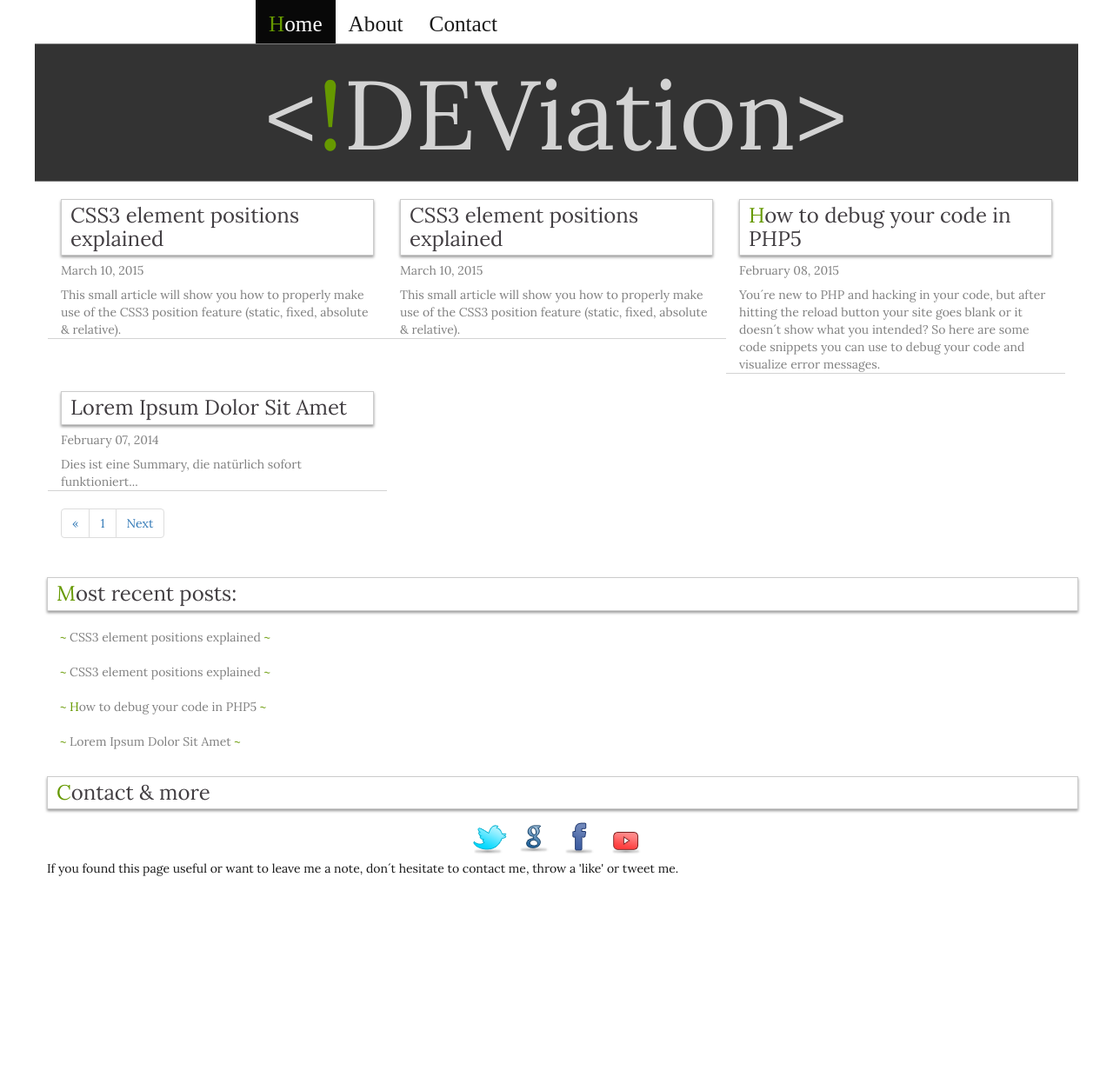
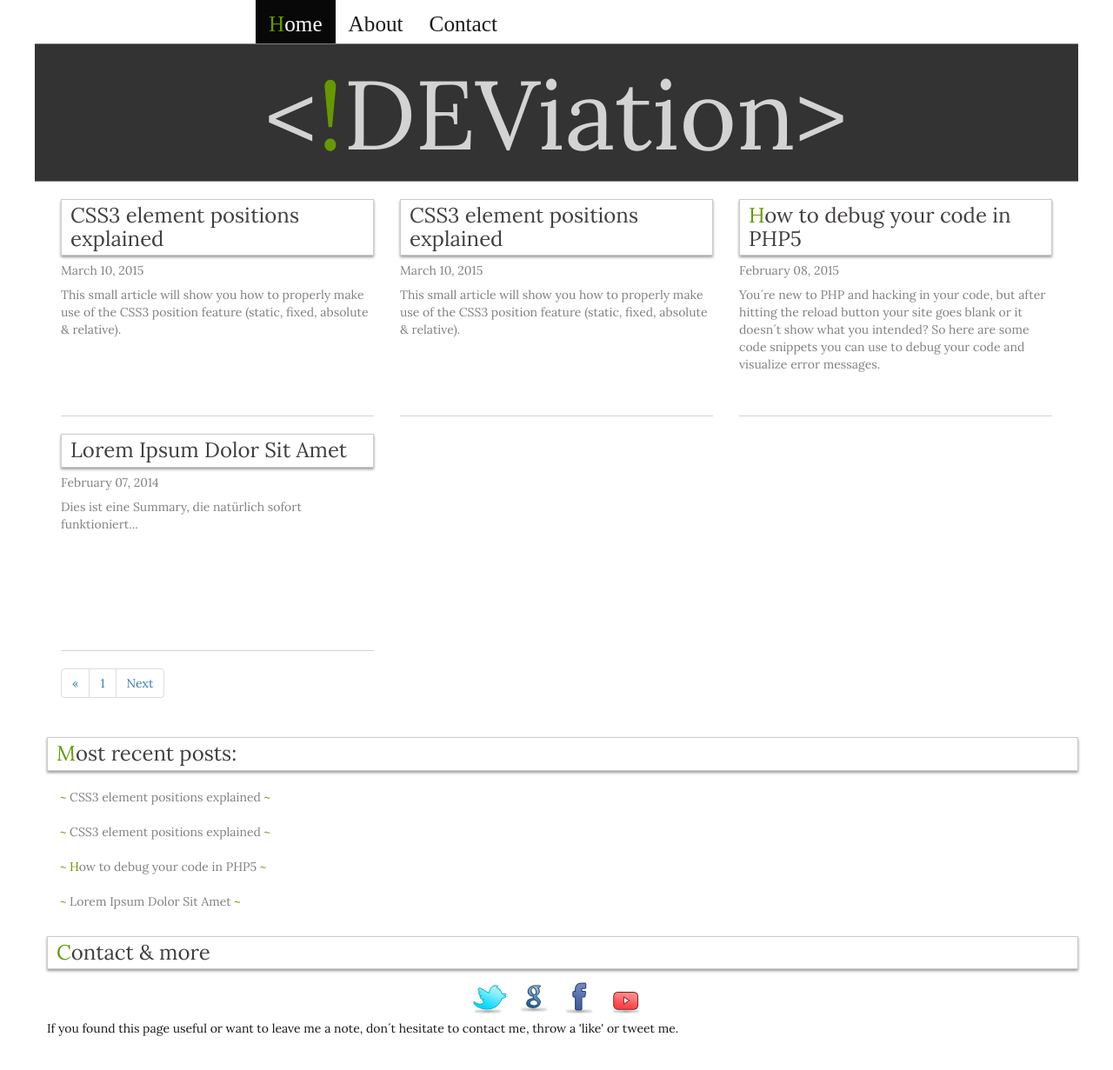
Before and after one commit to CodeDeviation/CodeDeviation, a Jekyll site: the page built from index.html, in a window 1280 px wide and 1245 px high. Shown: the top 1231 px of the window at 87% size. Built offline with Jekyll 4.4.1, drawn with Linux system fonts in a browser that asks for light colours; Markdown is read by kramdown in place of the engine named in the settings; the list of posts is cut into pages by our own code.

Commit message:
size excerpts

```diff
--- a/css/format.css
+++ b/css/format.css
@@ -44,6 +44,16 @@
 
 .postBorderBottom {
     border-bottom: 1px solid lightgrey;
+    padding-bottom: 10px;
+    height: 250px;
+}
+
+p.marginTop10 {
+    margin-top: 10px;
+}
+
+a.postExcerpts {
+    text-decoration: none;
 }
 
 
@@ -230,14 +240,6 @@
     border-bottom: solid 1px grey;
 }
 
-p.marginTop10 {
-    margin-top: 10px;
-}
-
-a.postExcerpts {
-    text-decoration: none;
-}
-
 .summary span.glyphicon {
   content: '\058E';
   display: block;
--- a/index.html
+++ b/index.html
@@ -5,9 +5,9 @@
 
 {% for post in paginator.posts limit: 10 %}
 
-<div class="col-md-4 postBorderBottom">
+<div class="col-md-4">
   <a href="{{ post.url }}" class="postExcerpts">
-        <div>
+        <div class="postBorderBottom">
             <h3>{{ post.title }}</h3>
             <h5>{{ post.date | date: '%B %d, %Y'| }}</h5>
             {{ post.excerpt }}
```
